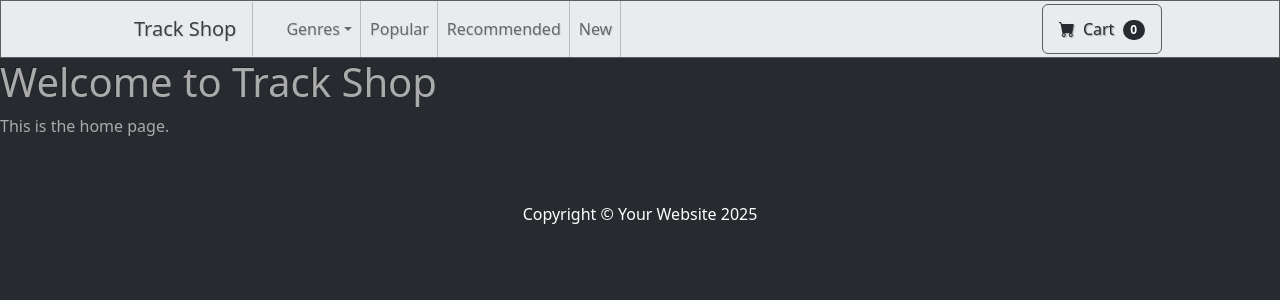
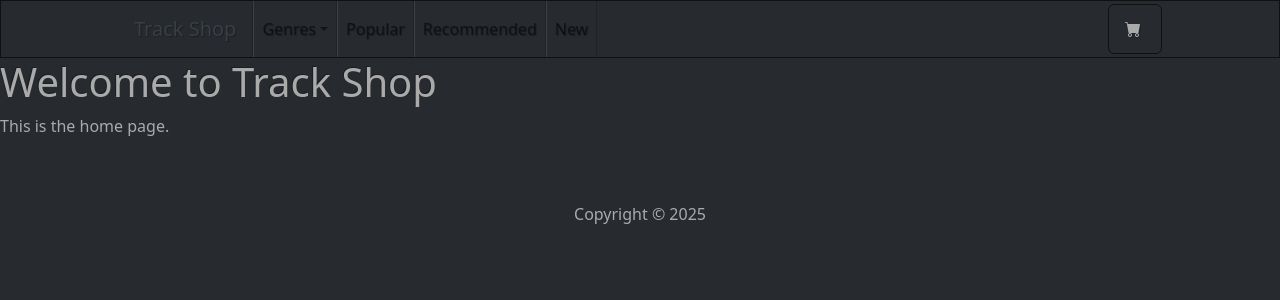
Before and after one commit to willhollingsworth/Track-Shop, a FastAPI app: page / in a window 1280 px wide. Shown: the top 300 px of the page. Run offline with FastAPI, Linux system fonts and the light colour scheme; some libraries are stand-ins or nearby versions.

Commit message:
fix: fixing small issues with new theme

```diff
--- a/app/templates/base.html
+++ b/app/templates/base.html
@@ -20,7 +20,7 @@
     </head>
     <body>
         <!-- Navigation-->
-        <nav class="navbar navbar-expand-lg navbar-light bg-light">
+        <nav class="navbar navbar-expand-lg">
             <div class="container px-4 px-lg-5">
                 <a class="navbar-brand" href="/">Track Shop</a>
                 <button
@@ -32,13 +32,13 @@
                     aria-expanded="false"
                     aria-label="Toggle navigation"
                 >
-                    <span class="navbar-toggler-icon"></span>
+                    <i class="bi bi-list" style="font-size: 2rem; color: #fff;"></i>
                 </button>
                 <div
                     class="collapse navbar-collapse"
                     id="navbarSupportedContent"
                 >
-                    <ul class="navbar-nav me-auto mb-2 mb-lg-0 ms-lg-4">
+                    <ul class="navbar-nav">
                         <li class="nav-item dropdown">
                             <a
                             class="nav-link dropdown-toggle"
@@ -80,14 +80,9 @@
                         </li>
                     </li>
                 </ul>
-                <form class="d-flex">
-                        <button class="btn btn-outline-dark" type="submit">
+                <form class="d-flex ms-auto">
+                        <button class="btn" type="submit">
                             <i class="bi-cart-fill me-1"></i>
-                            Cart
-                            <span
-                                class="badge bg-dark text-white ms-1 rounded-pill"
-                                >0</span
-                            >
                         </button>
                     </form>
                 </div>
@@ -97,8 +92,8 @@
         <!-- Footer-->
         <footer class="py-5 bg-dark">
             <div class="container">
-                <p class="m-0 text-center text-white">
-                    Copyright &copy; Your Website 2025
+                <p class="m-0 text-center">
+                    Copyright &copy; 2025
                 </p>
             </div>
         </footer>
```
